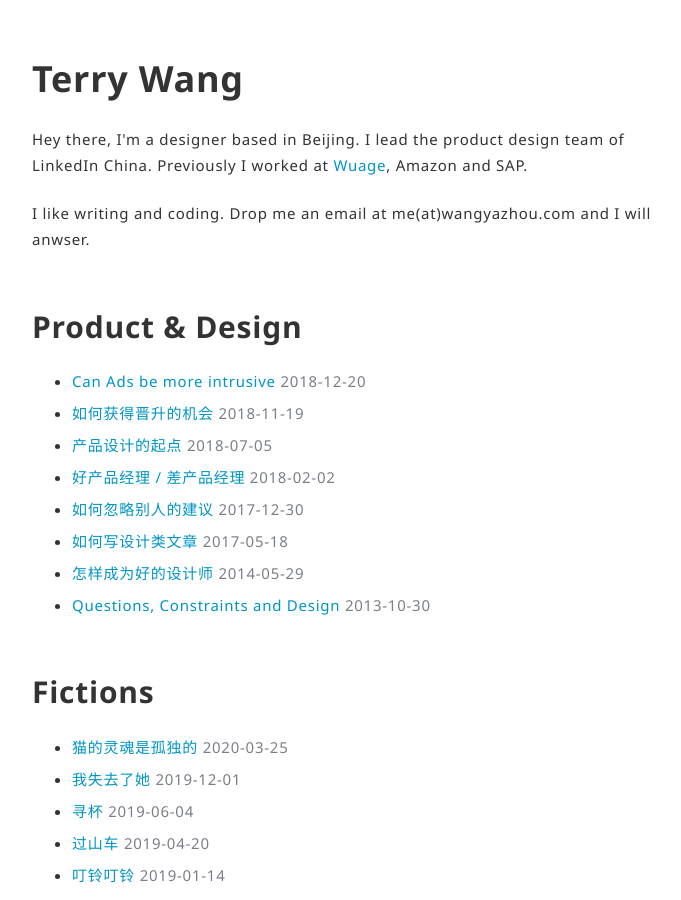
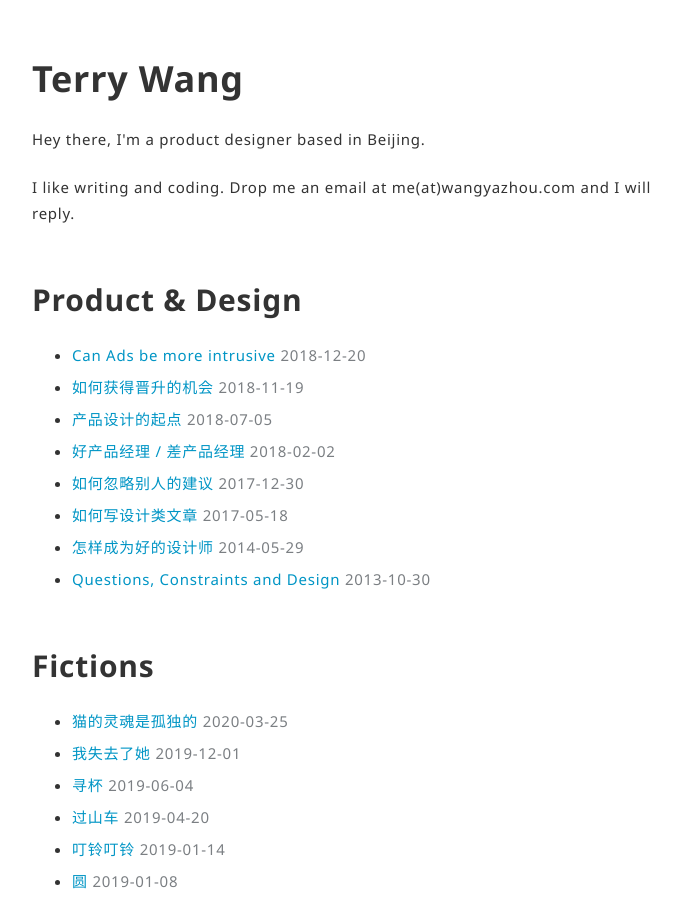
Before and after one commit to lvterry/lvterry.github.io, a Jekyll site: the page built from index.html, in a window 1280 px wide and 900 px high. Shown: the whole window, without its empty margins (298-979 px from the left). Built offline with Jekyll 4.4.1, drawn with Linux system fonts in a browser that asks for light colours.

Commit message:
simplify self intro

```diff
--- a/index.html
+++ b/index.html
@@ -6,8 +6,8 @@
   	<main>
   		<div class="container">
   			<h1>Terry Wang</h1>
-		    <p>Hey there, I'm a designer based in Beijing. I lead the product design team of LinkedIn China. Previously I worked at <a href="https://wuage.com">Wuage</a>, Amazon and SAP. </p>
-        <p>I like writing and coding. Drop me an email at me(at)wangyazhou.com and I will anwser.</p>
+		    <p>Hey there, I'm a product designer based in Beijing.</p>
+        <p>I like writing and coding. Drop me an email at me(at)wangyazhou.com and I will reply.</p>
 
       <h2>Product &amp; Design</h2>
 
```
